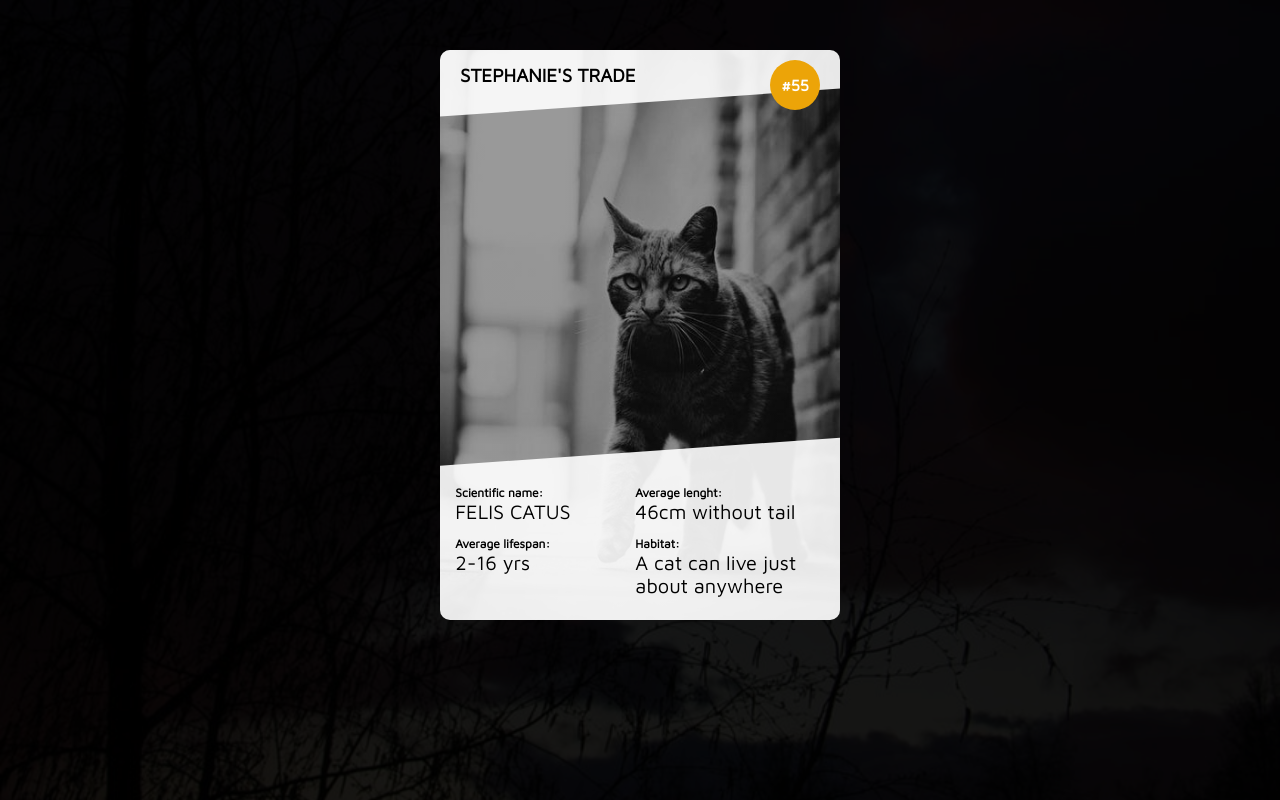
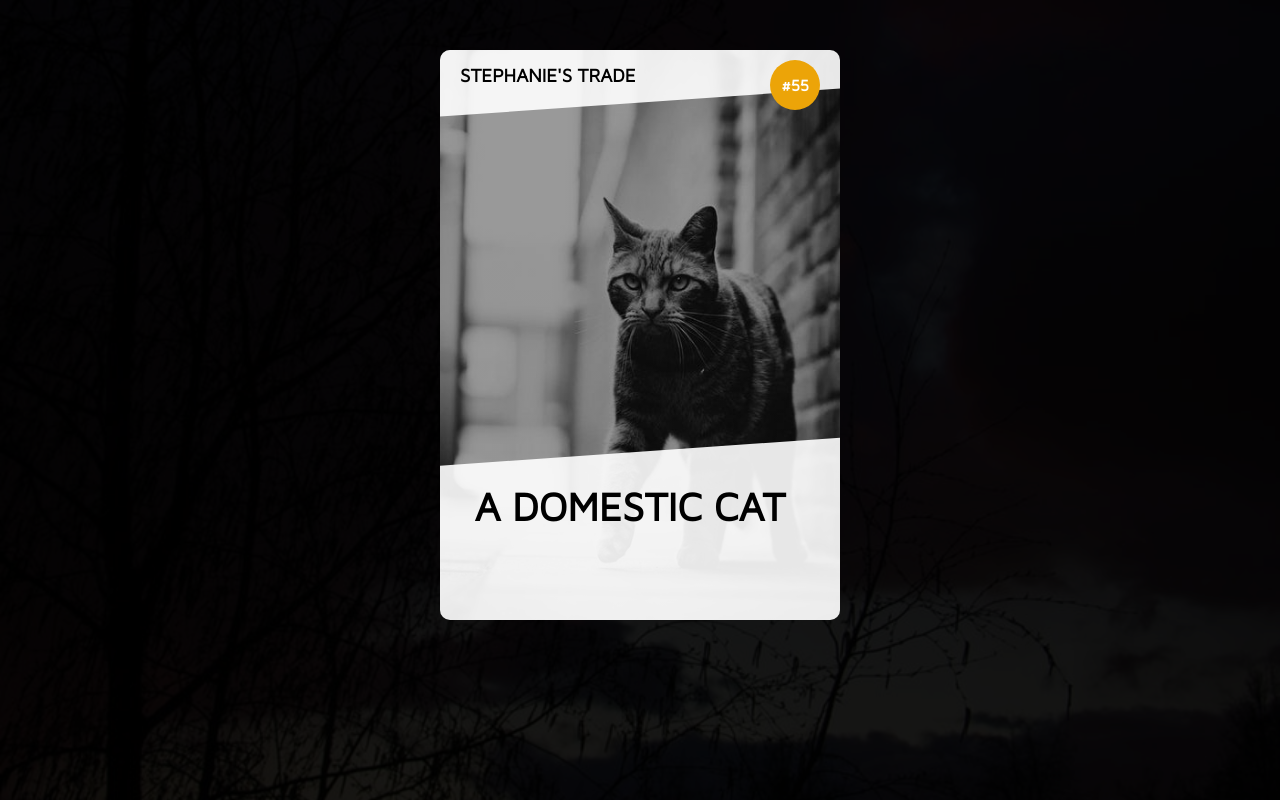
Before and after one commit to stephaniiii/trading-card, a plain HTML site: page index.html in a window 1280 px wide. Drawn offline with Linux system fonts and the light colour scheme.

Commit message:
Updated code

```diff
--- a/index.html
+++ b/index.html
@@ -21,24 +21,7 @@
 
         <div class="f-bg" id="f1">
             <div class="footer footer1">
-                <ul>
-                    <li>
-                        <span>Scientific name:</span>
-                        <p>FELIS CATUS</p>
-                    </li>
-                    <li>
-                        <span>Average lenght:</span>
-                        <p>46cm without tail</p>
-                    </li>
-                    <li>
-                        <span>Average lifespan:</span>
-                        <p>2-16 yrs</p>
-                    </li>
-                    <li>
-                        <span>Habitat:</span>
-                        <p>A cat can live just about anywhere</p>
-                    </li>
-                </ul>
+             <h1><p id="par">A DOMESTIC CAT</p> </h1>
             </div>
         </div>
 
--- a/style.css
+++ b/style.css
@@ -15,6 +15,11 @@ body{
     url(assets/bg.jpg);
     background-size: cover;
     background-position: center;
+}
+
+#par{
+    font-size: 40px;
+    margin-left: 22px;
 }
 
 #card-container{
```
